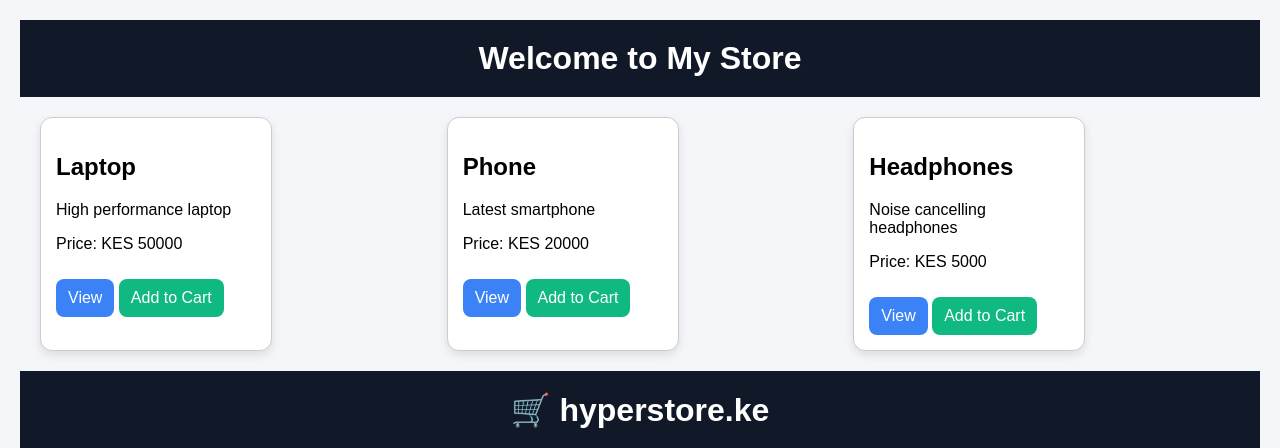
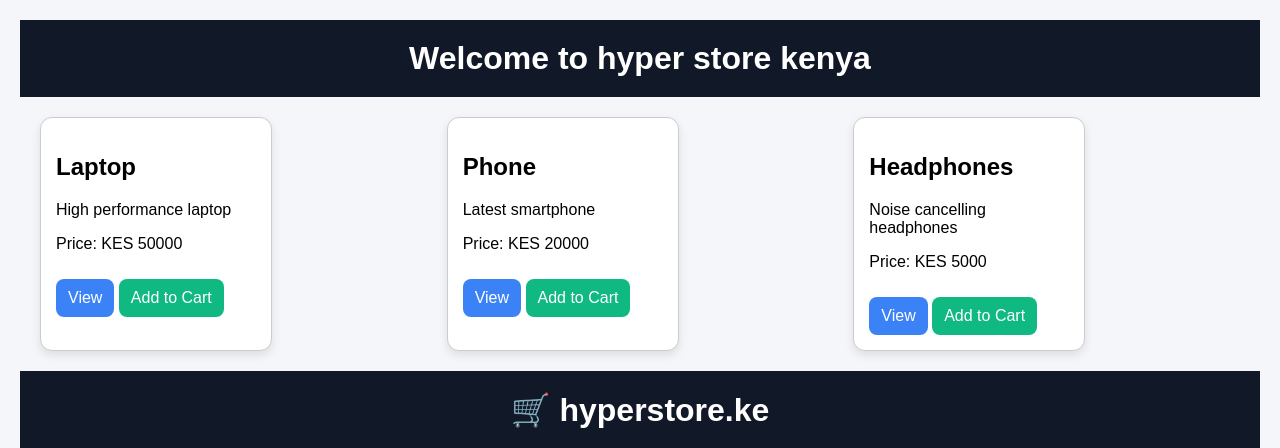
Before and after one commit to mugambinewton985-art/my_store, a Flask app: page / in a window 1280 px wide. Shown: the top 448 px of the page. Run offline with Flask 3, Linux system fonts and the light colour scheme.

Commit message:
updated store name to hyper store kenya

```diff
--- a/templates/admin.html
+++ b/templates/admin.html
@@ -1,9 +1,9 @@
 <!DOCTYPE html>
 <html>
-    <title>Admin Panel - hyperstore.ke</title>
+    <title>Admin Panel - hyper store kenya</title>
 </head>
 <body>
-<h1>Admin Panel</h1>
+<h1>hyper store kenya - Admin</h1>
 
 <h2>Add Product</h2>
 
--- a/templates/index.html
+++ b/templates/index.html
@@ -1,11 +1,11 @@
 <!DOCTYPE html>
 <html>
 <head>
-    <title>My Online Store</title>
+    <title>hyper store kenya</title>
     <link rel="stylesheet" href="{{ url_for('static', filename='style.css') }}">
 </head>
 <body>
-    <h1>Welcome to My Store</h1>
+    <h1>Welcome to hyper store kenya</h1>
     <div class="products">
         {% for product in products %}
         <div class="product">
```
